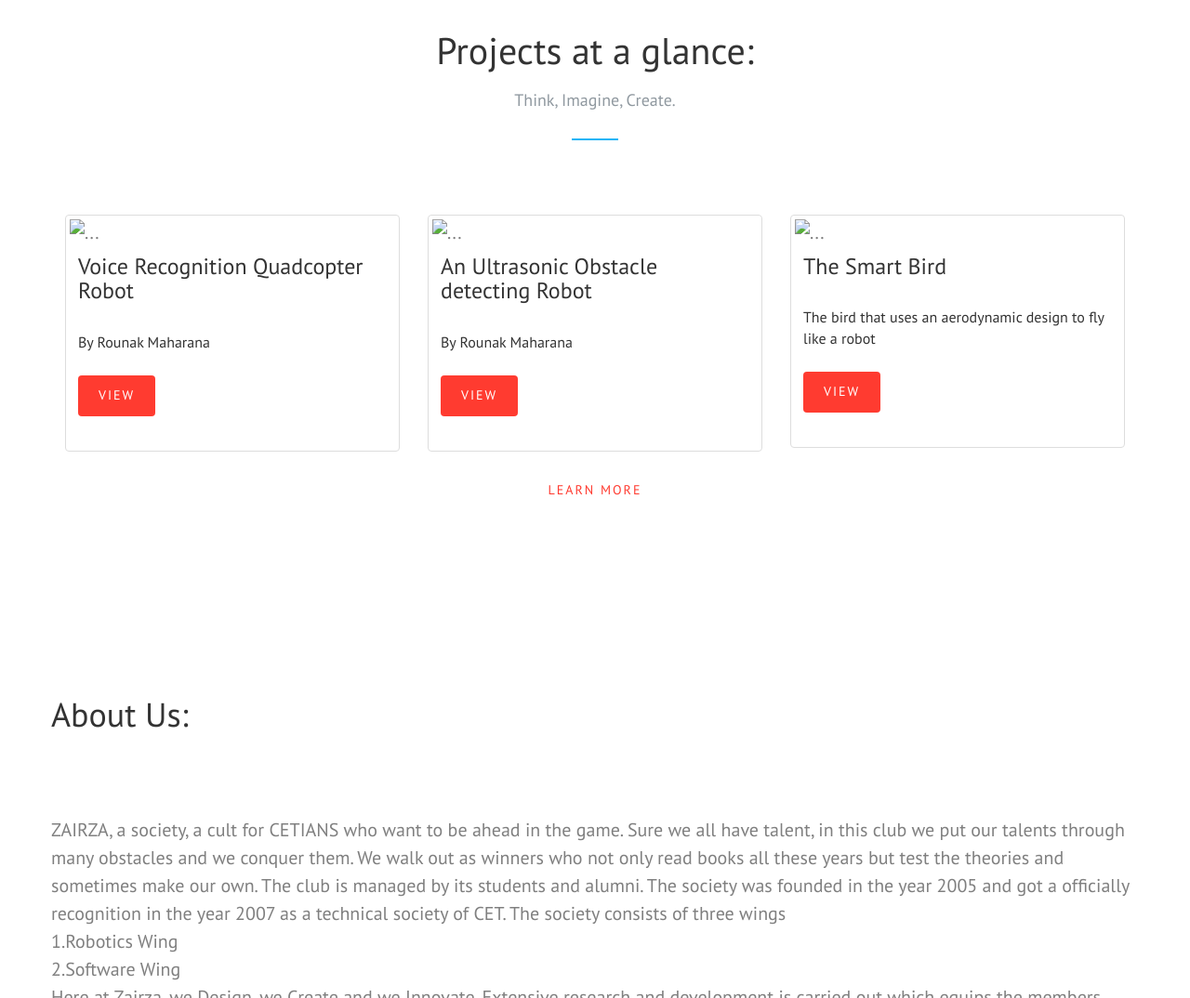
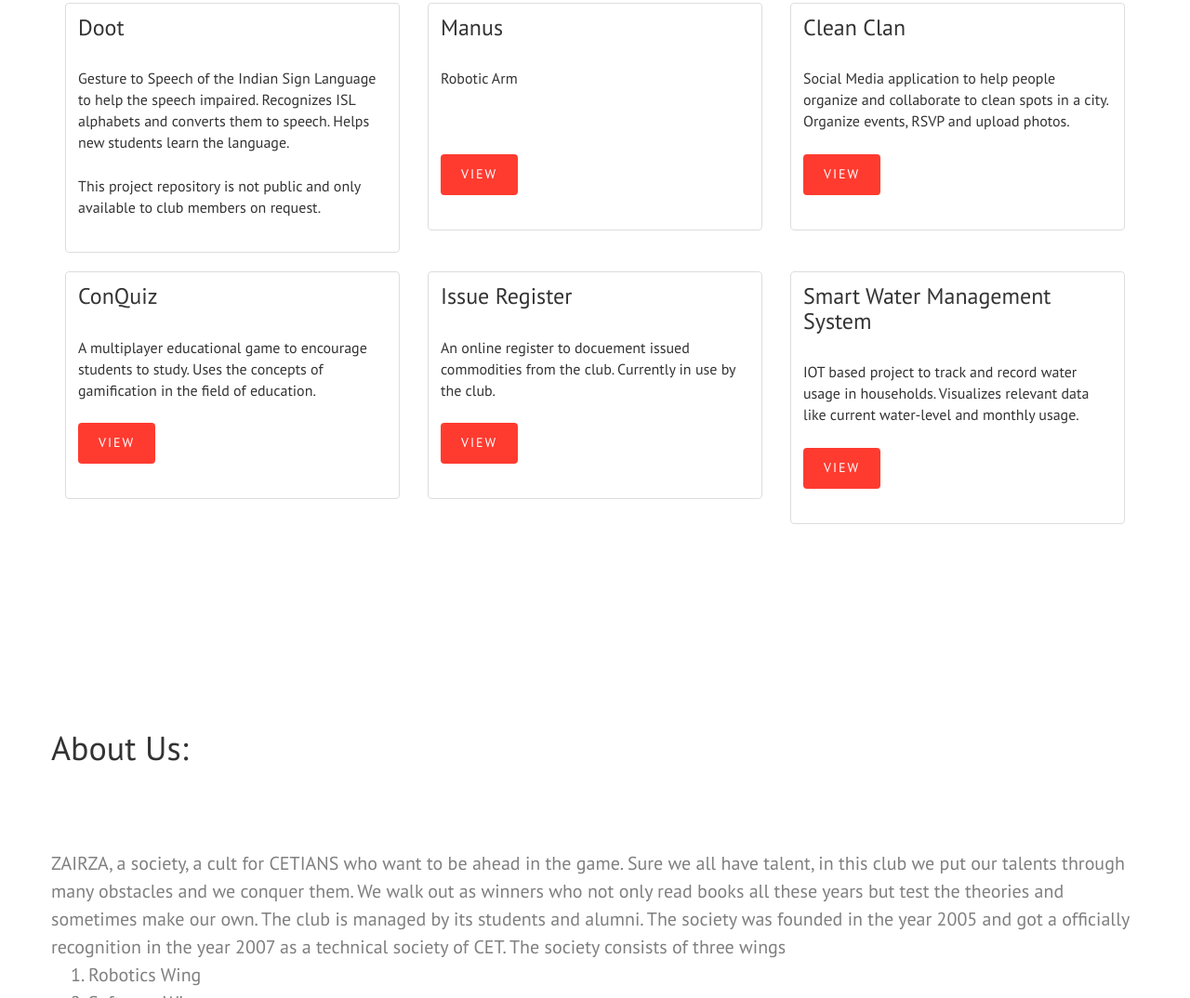
Before and after one commit to aquibbaig/Zairza-Website, a plain HTML site: page index.html in a window 1280 px wide. Shown: the part 1726-2800 px from the top of the page at 93% size. Drawn offline with Linux system fonts and the light colour scheme; files whose address does not match are found by name.

Commit message:
Removes unwanted buttons, Adds projects and minor fixes

```diff
--- a/index.html
+++ b/index.html
@@ -1,6 +1,6 @@
-
 <!DOCTYPE html>
 <html class="no-js">
+
 <head>
 	<meta charset="utf-8">
 	<meta http-equiv="X-UA-Compatible" content="IE=edge">
@@ -9,11 +9,11 @@
 	<meta name="description" content="Free HTML5 Template by FREEHTML5.CO" />
 	<meta name="keywords" content="free html5, free template, free bootstrap, html5, css3, mobile first, responsive" />
 	<meta name="author" content="FREEHTML5.CO" />
-	<meta property="og:title" content=""/>
-	<meta property="og:image" content=""/>
-	<meta property="og:url" content=""/>
-	<meta property="og:site_name" content=""/>
-	<meta property="og:description" content=""/>
+	<meta property="og:title" content="" />
+	<meta property="og:image" content="" />
+	<meta property="og:url" content="" />
+	<meta property="og:site_name" content="" />
+	<meta property="og:description" content="" />
 	<meta name="twitter:title" content="" />
 	<meta name="twitter:image" content="" />
 	<meta name="twitter:url" content="" />
@@ -29,6 +29,7 @@
 	<link rel="stylesheet" href="css/style.css">
 	<script src="js/modernizr-2.6.2.min.js"></script>
 </head>
+
 <body>
 	<header role="banner" id="fh5co-header">
 		<div class="fluid-container">
@@ -59,13 +60,16 @@
 					<div class="row">
 						<div class="col-md-8 col-md-offset-2">
 							<h1 class="to-animate">ZAIRZA</h1>
-							<h2 class="to-animate"><b>The Technical Club Of CET, Bhubaneswar</h2></b> <a href="http://creativecommons.org/licenses/by/3.0/" target="_blank"></a> <br><br>
-							<div class="call-to-action">
+							<h2 class="to-animate"><b>The Technical Club Of CET, Bhubaneswar</h2></b>
+							<a href="http://creativecommons.org/licenses/by/3.0/" target="_blank"></a>
+							<br>
+							<br>
+							<!-- <div class="call-to-action">
 								<h3 class="to-animate">
 								<a href="#" class="download to-animate">Login</a>
 								<a href="#" class="download to-animate">Submit An Idea</a>
 								</h3>
-							</div>
+							</div> -->
 						</div>
 					</div>
 				</div>
@@ -84,8 +88,7 @@
 										<img src="images/gates.jpg" alt="user">
 									</figure>
 									<blockquote>
-										<p>This is a fantastic time to be entering into the business world, because
-										business is going to change more in the next 10 years more than it has in the last 50.</p>
+										<p>This is a fantastic time to be entering into the business world, because business is going to change more in the next 10 years more than it has in the last 50.</p>
 									</blockquote>
 									<span>Bill Gates, in his <a href="#" class="twitter">Speech</a></span>
 								</div>
@@ -107,9 +110,7 @@
 										<img src="images/Jobs.jpeg" alt="user">
 									</figure>
 									<blockquote>
-										<p>Technology is nothing. What's important is that you have faith in people, that
-										they're basically good and smart and if you give them tools, they'll do wonderful
-										things in them. </p>
+										<p>Technology is nothing. What's important is that you have faith in people, that they're basically good and smart and if you give them tools, they'll do wonderful things in them. </p>
 									</blockquote>
 									<span>Steve Jobs, via <a href="#" class="twitter">Twitter</a></span>
 								</div>
@@ -121,7 +122,7 @@
 		</div>
 	</section>
 
-	<div class="getting-started getting-started-1">
+	<!-- <div class="getting-started getting-started-1">
 		<div class="container">
 			<div class="row">
 				<div class="col-md-6 to-animate">
@@ -132,7 +133,8 @@
 				</div>
 			</div>
 		</div>
-	</div>
+	</div> -->
+
 	<section id="fh5co-services" data-section="services">
 		<div class="fh5co-services">
 			<div class="container">
@@ -141,7 +143,7 @@
 						<h2 class="to-animate">Projects at a glance:</h2>
 						<div class="row">
 							<div class="col-md-8 col-md-offset-2 subtext">
-								<h3 class="to-animate">Think, Imagine, Create. </h3>
+								<h3 class="to-animate">Wonder. Think. Create.</h3>
 							</div>
 						</div>
 					</div>
@@ -149,31 +151,67 @@
 				<div class="row">
 					<div class="col-sm-6 col-md-4">
 						<div class="thumbnail">
-					      <img src="..." alt="...">
+							<!-- <img src="..." alt="..."> -->
 							<div class="caption">
-					        <h3>Voice Recognition Quadcopter Robot</h3>
-					        <p>By Rounak Maharana</p>
-					        <p><a href="http://blogofronauk.blogspot.in/2015/10/a-voice-recognizing-quadcopter.html" class="btn btn-primary" role="button">View</a></p>
+								<h3>Doot</h3>
+								<p>Gesture to Speech of the Indian Sign Language to help the speech impaired. Recognizes ISL alphabets and converts them to speech. Helps new students learn the language.</p>
+								<p>This project repository is not public and only available to club members on request.</p>
 							</div>
 						</div>
 					</div>
 					<div class="col-sm-6 col-md-4">
 						<div class="thumbnail">
-					      <img src="..." alt="...">
+							<!-- <img src="..." alt="..."> -->
 							<div class="caption">
-					        <h3>An Ultrasonic Obstacle detecting Robot</h3>
-					        <p>By Rounak Maharana</p>
-					        <p><a href="http://blogofronauk.blogspot.in/2015/08/smart-bird-robot-that-flies-like-bird.html" class="btn btn-primary" role="button">View</a></p>
+								<h3>Manus</h3>
+								<p>Robotic Arm
+									<br>
+									<br>
+									<br>
+								</p>
+								<p><a target="_blank" href="https://github.com/KSanjayReddy/MANUS" class="btn btn-primary" role="button">View</a></p>
 							</div>
 						</div>
 					</div>
 					<div class="col-sm-6 col-md-4">
 						<div class="thumbnail">
-					      <img src="..." alt="...">
+							<!-- <img src="..." alt="..."> -->
 							<div class="caption">
-					        <h3>The Smart Bird</h3>
-					        <p>The bird that uses an aerodynamic design to fly like a robot</p>
-					        <p><a href="http://blogofronauk.blogspot.in/2015/08/smart-bird-robot-that-flies-like-bird.html" class="btn btn-primary" role="button">View</a></p>
+								<h3>Clean Clan</h3>
+								<p>Social Media application to help people organize and collaborate to clean spots in a city. Organize events, RSVP and upload photos.</p>
+								<p><a target="_blank" href="https://github.com/saisankargochhayat/Clean_Clan" class="btn btn-primary" role="button">View</a></p>
+							</div>
+						</div>
+					</div>
+				</div>
+				<div class="row">
+					<div class="col-sm-6 col-md-4">
+						<div class="thumbnail">
+							<!-- <img src="..." alt="..."> -->
+							<div class="caption">
+								<h3>ConQuiz</h3>
+								<p>A multiplayer educational game to encourage students to study. Uses the concepts of gamification in the field of education.</p>
+								<p><a target="_blank" href="https://github.com/saisankargochhayat/codencounter" class="btn btn-primary" role="button">View</a></p>
+							</div>
+						</div>
+					</div>
+					<div class="col-sm-6 col-md-4">
+						<div class="thumbnail">
+							<!-- <img src="..." alt="..."> -->
+							<div class="caption">
+								<h3>Issue Register</h3>
+								<p>An online register to docuement issued commodities from the club. Currently in use by the club.</p>
+								<p><a target="_blank" href="https://github.com/zairza-cetb/zairza-issue-register" class="btn btn-primary" role="button">View</a></p>
+							</div>
+						</div>
+					</div>
+					<div class="col-sm-6 col-md-4">
+						<div class="thumbnail">
+							<!-- <img src="..." alt="..."> -->
+							<div class="caption">
+								<h3>Smart Water Management System</h3>
+								<p>IOT based project to track and record water usage in households. Visualizes relevant data like current water-level and monthly usage.</p>
+								<p><a target="_blank" href="https://github.com/KSanjayReddy/Smart-Water-Management-System" class="btn btn-primary" role="button">View</a></p>
 							</div>
 						</div>
 					</div>
@@ -182,20 +220,22 @@
 				</div>
 			</div>
 		</div>
-				<div class="call-to-action text-center to-animate"><a href="#" class="btn btn-learn">Learn More</a></div>
-			</div>
-		</div>
+		<!-- <div class="call-to-action text-center to-animate"><a href="#" class="btn btn-learn">Learn More</a></div> -->
 	</section>
 	<section id="fh5co-explore" data-section="explore">
 		<div class="container">
 			<div class="row">
-				<h1>About Us:</h1><br><br>
-				ZAIRZA, a society, a cult for CETIANS who want to be ahead in the game. Sure we all have talent, in this club we put our talents through many obstacles and we conquer them. We walk out as winners who not only read books all these years but test the theories and sometimes make our own.
-				The club is managed by its students and alumni. The society was founded in the year 2005 and got a officially recognition in the year 2007 as a technical society of CET. The society consists of three wings<br>
-				1.Robotics Wing<br>
-				2.Software Wing<br>
-				Here at Zairza, we Design, we Create and we Innovate. Extensive research and development is carried out which equips the members with knowledge on various technological fields. Members are actively engaged in taking the society to greater height through their continuous efforts in the field of Engineering.
-				The legacy of Zairza flows down through each batch of CET which empowers us to stand ahead of our counterparts.
+				<h1>About Us:</h1>
+				<br>
+				<br> ZAIRZA, a society, a cult for CETIANS who want to be ahead in the game. Sure we all have talent, in this club we put our talents through many obstacles and we conquer them. We walk out as winners who not only read books all these years but test the
+				theories and sometimes make our own. The club is managed by its students and alumni. The society was founded in the year 2005 and got a officially recognition in the year 2007 as a technical society of CET. The society consists of three wings
+				<ol>
+					<li>Robotics Wing</li>
+					<li>Software Wing</li>
+					<li>Design Wing</li>
+				</ol>
+				Here at Zairza, we Design, we Create and we Innovate. Extensive research and development is carried out which equips the members with knowledge on various technological fields. Members are actively engaged in taking the society to greater height
+				through their continuous efforts in the field of Engineering. The legacy of Zairza flows down through each batch of CET which empowers us to stand ahead of our counterparts.
 
 			</div>
 		</div>
@@ -291,7 +331,7 @@
 						<h2 class="to-animate">Common Questions</h2>
 						<div class="row">
 							<div class="col-md-8 col-md-offset-2 subtext">
-								<h3 class="to-animate">Everything you need to know before you get started</h3>
+								<h3 class="to-animate"></h3>
 							</div>
 						</div>
 					</div>
@@ -300,18 +340,16 @@
 					<div class="col-md-6">
 						<div class="box-faq to-animate-2">
 							<h3>Why Zairza?</h3>
-							<p>For people persuing careers in computers and/or robotics, writing code, developing softwares,
-							and creating exceptional things. That's what we do here. We do things and we help people who are really
-							interested into them.</p>
+							<p>For people persuing careers in computers and/or robotics, writing code, developing softwares, and creating exceptional things. That's what we do here. We do things and we help people who are really interested into them.</p>
 						</div>
 						<div class="box-faq to-animate-2">
-							<h3>How can I join?</h3>
-							Zairza conducts its formal events for recruitment into the club. The pre-requisite includes passion for technology and an inquisitive mind. Please contact the club administration for the exact procudures.
+							<h3>How can I join?</h3> Zairza conducts its formal events for recruitment into the club. The pre-requisite includes passion for technology and an inquisitive mind. Please contact the club administration for the exact procudures.
 							</p>
 						</div>
 						<div class="box-faq to-animate-2">
 							<h3>What is the scope of Zairza?</h3>
-							<p>The talent pool of the club is widely ranged. We have members working on Web Development, Android Development, Embedded Systems, IOT, Robotics, Machine Learning, Computer Vision and Artificial Intelligence. Our Alumnis are placed in prestigious organization around the globe.
+							<p>The talent pool of the club is widely ranged. We have members working on Web Development, Android Development, Embedded Systems, IOT, Robotics, Machine Learning, Computer Vision and Artificial Intelligence. Our Alumnis are placed in prestigious
+								organization around the globe.
 
 							</p>
 						</div>
@@ -321,7 +359,8 @@
 						<div class="box-faq to-animate-2">
 							<h3>I have a Tech project. How can Zairza help me?</h3>
 							<p>
-							Zairza can provide you with space and environment to work on your project. We have stable fast internet connection and all the tools, components and other required resources for your project. Given proper report, we can also fund your project. Apart from this, we have senior experienced mentors who will be more than happy to guide you throughout your project.
+								Zairza can provide you with space and environment to work on your project. We have stable fast internet connection and all the tools, components and other required resources for your project. Given proper report, we can also fund your project. Apart from
+								this, we have senior experienced mentors who will be more than happy to guide you throughout your project.
 							</p>
 						</div>
 						<div class="box-faq to-animate-2">
@@ -336,7 +375,7 @@
 	</section>
 
 	<hr>
-	<div class="getting-started getting-started-2">
+	<!-- <div class="getting-started getting-started-2">
 		<div class="container">
 			<div class="row">
 				<div class="col-md-6 to-animate">
@@ -345,34 +384,43 @@
 				</div>
 			</div>
 		</div>
-	</div>
+	</div> -->
 
 	<div id="fh5co-footer" role="contentinfo">
 		<div class="container">
 			<div class="row">
-				<div class="col-md-4 to-animate">
+				<div class="col-md-3 to-animate">
 					<h3 class="section-title">About Us</h3>
-					<p>Meet the most active club of CET, Bhubaneswar.</p>
-					<p class="copy-right">&copy; 2017 Zairza. <br>All Rights Reserved. <br>
-						Designed by <a href="http://freehtml5.co/" target="_blank">Zairza-THE TEAM</a>
+					<p>Technical Society of CET, Bhubaneswar.</p>
+					<p>
+						Wonder. Think. Create.
 					</p>
 				</div>
 
-				<div class="col-md-4 to-animate">
+				<div class="col-md-3 to-animate">
 					<h3 class="section-title">Our Address</h3>
 					<ul class="contact-info">
 						<li><i class="icon-map-marker"></i>Kalinga Nagar, Ghatikia, Bhubaneswar, Odisha</li>
-						<li><i class="icon-phone"></i>+917809296286</li>
-						<li><i class="icon-envelope"></i><a href="#">www.zairza.in</a></li>
-						<li><i class="icon-globe2"></i><a href="#">www.cet.edu.in</a></li>
+						<li><i class="icon-phone"></i>+917809296286<br>Rishav Agarwal (Convenor)</li>
+						<li><i class="icon-envelope"></i><a href="#">cet.sac.zairza@gmail.com</a></li>
+						<li><i class="icon-globe2"></i><a href="#">zairza.in</a></li>
 					</ul>
+				</div>
+				<div class="col-md-3 to-animate">
 					<h3 class="section-title">Connect with Us</h3>
 					<ul class="social-media">
 						<li><a href="https://www.facebook.com/zairza.cetb/" class="facebook"><i class="icon-facebook"></i></a></li>
-						<li><a href="https://github.com/zairza-cetb/zairzaweb" class="github"><i class="icon-github-alt"></i></a></li>
+						<li><a href="https://github.com/zairza-cetb" class="github"><i class="icon-github-alt"></i></a></li>
 					</ul>
 				</div>
-				<div class="col-md-4 to-animate">
+				<div class="col-md-3 to-animate">
+					<h3 class="section-title">Team Zairza</h3>
+					<p>Designed by <a href="#" target="_blank">Zairza Web Team</a></p>
+					<p class="copy-right">&copy; 2017 Zairza
+						<br>All Rights Reserved
+					</p>
+				</div>
+				<!-- <div class="col-md-4 to-animate">
 					<form class="contact-form">
 						<div class="form-group">
 							<label for="name" class="sr-only">Name</label>
@@ -390,7 +438,7 @@
 							<input type="submit" id="btn-submit" class="btn btn-send-message btn-md" href="cet.sac.zairza@gmail.com">
 						</div>
 					</form>
-				</div>
+				</div> -->
 			</div>
 		</div>
 	</div>
@@ -410,4 +458,5 @@
 	<script src="js/main.js"></script>
 
 </body>
+
 </html>
```
Lines whose indentation alone changed are shown as unchanged.
